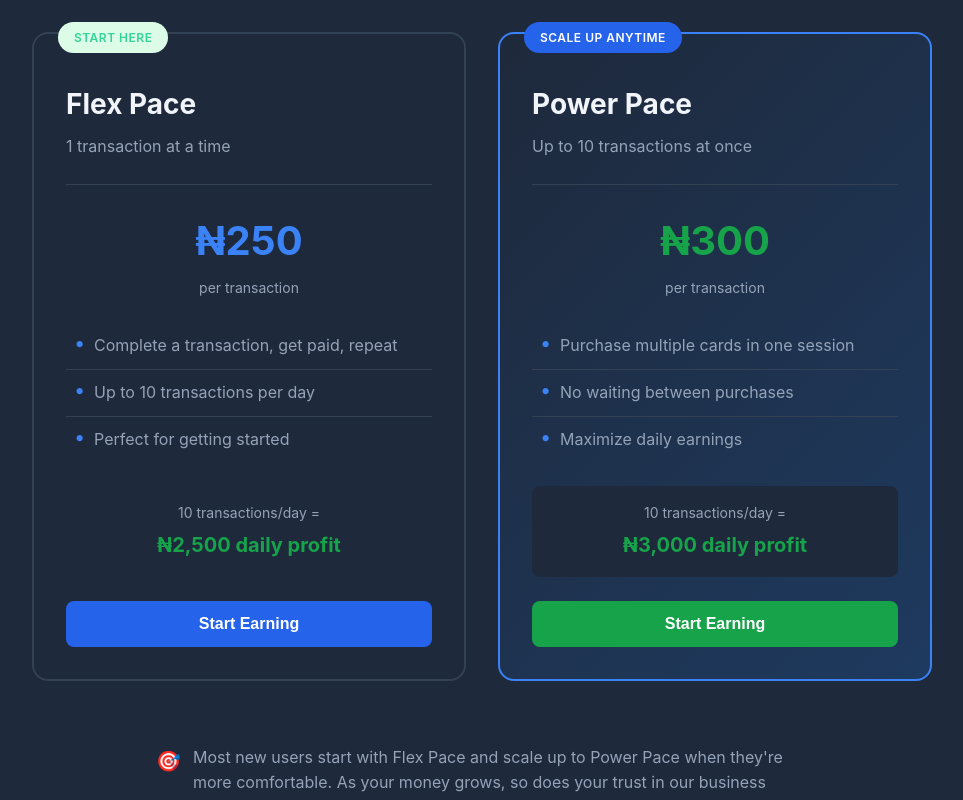
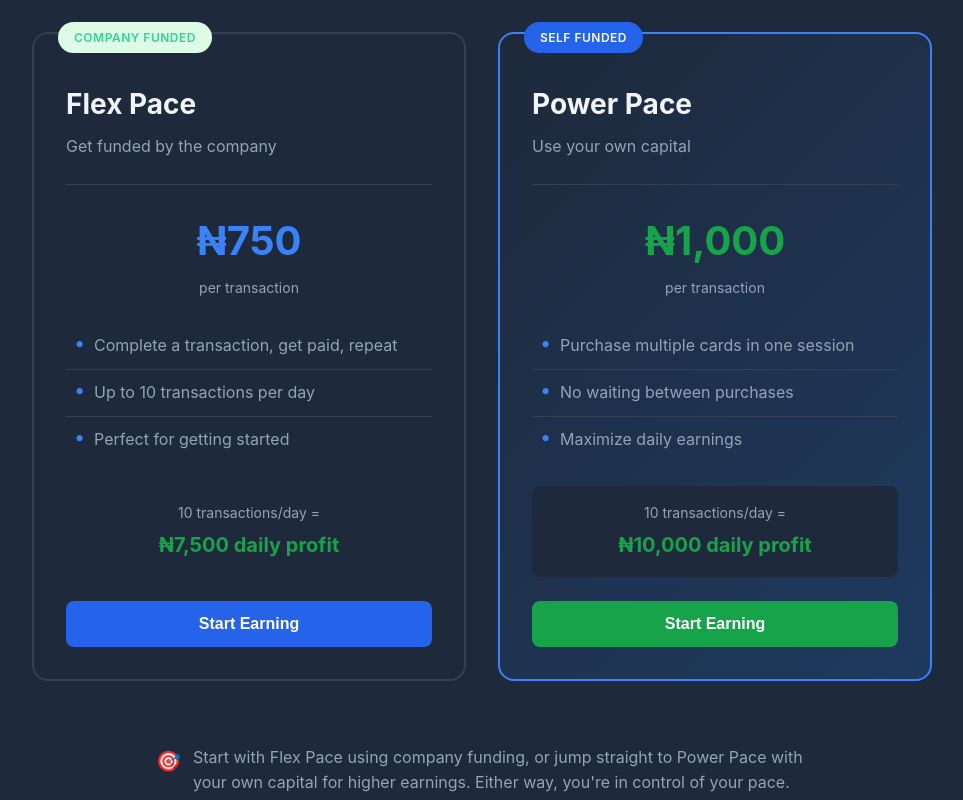
Before and after one commit to Sageikot001/route-ng, a React (Vite) app: page / in a window 1280 px wide. Shown: the part 4180-4980 px from the top of the page, without its empty margins (158-1121 px from the left). Built offline with nearby package versions, Linux system fonts and the light colour scheme; no server answers; the database is empty.

Commit message:
Update pricing: Flex ₦750 (funded), Power ₦1000 (self-funded)

```diff
--- a/src/pages/public/Landing.tsx
+++ b/src/pages/public/Landing.tsx
@@ -406,11 +406,11 @@ export default function Landing() {
           </p>
           <div className="plans-grid">
             <div className="plan-card">
-              <div className="plan-badge starter">Start here</div>
+              <div className="plan-badge starter">Company funded</div>
               <h3>Flex Pace</h3>
-              <div className="plan-highlight">1 transaction at a time</div>
+              <div className="plan-highlight">Get funded by the company</div>
               <div className="plan-profit">
-                <span className="profit-amount">₦250</span>
+                <span className="profit-amount">₦750</span>
                 <span className="profit-label">per transaction</span>
               </div>
               <ul className="plan-features">
@@ -420,7 +420,7 @@ export default function Landing() {
               </ul>
               <div className="plan-total">
                 <span>10 transactions/day =</span>
-                <strong>₦2,500 daily profit</strong>
+                <strong>₦7,500 daily profit</strong>
               </div>
               <button className="plan-cta" onClick={() => navigate('/register')}>
                 Start Earning
@@ -428,11 +428,11 @@ export default function Landing() {
             </div>
 
             <div className="plan-card featured">
-              <div className="plan-badge growth">Scale up anytime</div>
+              <div className="plan-badge growth">Self funded</div>
               <h3>Power Pace</h3>
-              <div className="plan-highlight">Up to 10 transactions at once</div>
+              <div className="plan-highlight">Use your own capital</div>
               <div className="plan-profit">
-                <span className="profit-amount">₦300</span>
+                <span className="profit-amount">₦1,000</span>
                 <span className="profit-label">per transaction</span>
               </div>
               <ul className="plan-features">
@@ -442,7 +442,7 @@ export default function Landing() {
               </ul>
               <div className="plan-total">
                 <span>10 transactions/day =</span>
-                <strong>₦3,000 daily profit</strong>
+                <strong>₦10,000 daily profit</strong>
               </div>
               <button className="plan-cta" onClick={() => navigate('/register')}>
                 Start Earning
@@ -452,8 +452,8 @@ export default function Landing() {
           <div className="plans-footer">
             <p className="plans-note">
               <span className="note-icon">🎯</span>
-              Most new users start with Flex Pace and scale up to Power Pace when they're more comfortable.
-              As your money grows, so does your trust in our business model.
+              Start with Flex Pace using company funding, or jump straight to Power Pace with your own capital for higher earnings.
+              Either way, you're in control of your pace.
             </p>
             <p className="plans-minimum">
               <span className="note-icon">💡</span>
```
